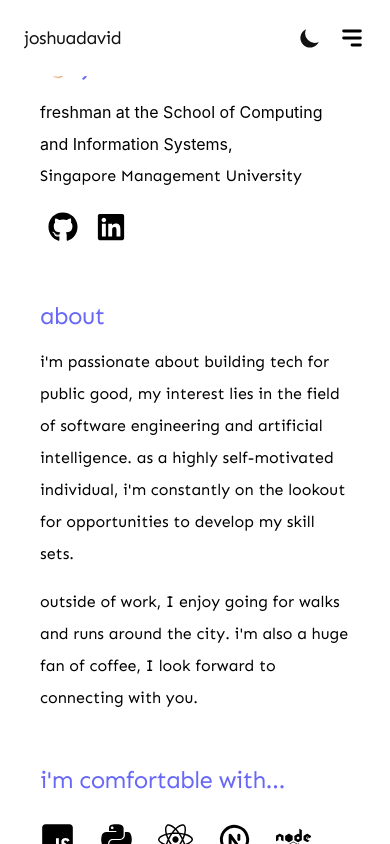
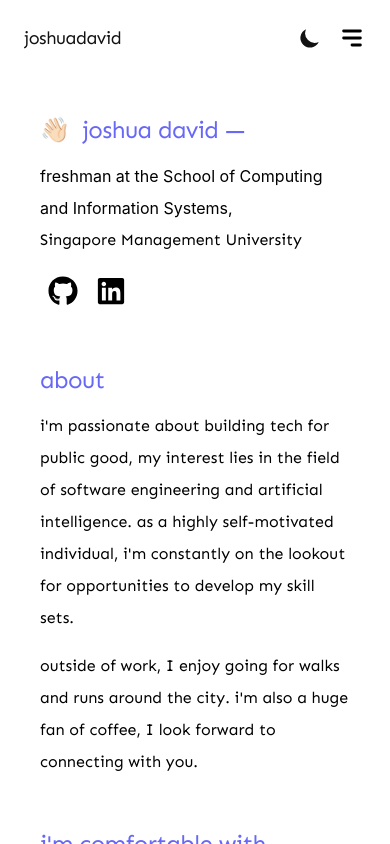
Before and after one commit to joshuadavidang/joshua-david-legacy, a Next.js app: page / in a window 390 px wide. Built offline with nearby package versions, Linux system fonts and the light colour scheme.

Commit message:
fix padding issue

```diff
--- a/pages/index.js
+++ b/pages/index.js
@@ -21,7 +21,7 @@ export default function Home() {
           <MobileNavBar />
         </nav>
 
-        <main className="px-10 md:px-36 md:py-16 md:pt-16 h-screen w-screen overflow-scroll">
+        <main className="px-10 md:px-36 md:py-16 pt-16 h-screen w-screen overflow-scroll">
           <Landing />
         </main>
       </div>
```
